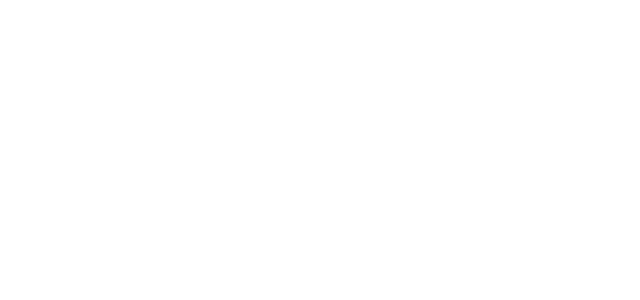
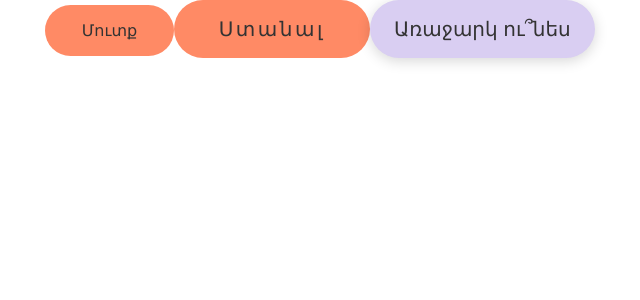
Before and after one commit to RobertPoghosyan/Boxy, a React (Create React App) app: page / in a window 1280 px wide. Shown: the top 300 px of the page, without its empty margins (326-966 px from the left). Built offline with nearby package versions, Linux system fonts and the light colour scheme.

Commit message:
Created 3 Buttons with styles

```diff
--- a/src/App.css
+++ b/src/App.css
@@ -1,3 +1,63 @@
 .App {
   text-align: center;
 }
+
+.btn-header {
+  font-size: 16px;
+  padding: 15px 35.5px;
+  border-radius: 34px;
+  color: #333;
+  border: 1px solid transparent;
+  background-color: #ff8a65;
+  text-align: center;
+  margin-left: 12px;
+  outline: none;
+}
+
+.btn-header:hover {
+  background-color: #ff7a50;
+  transform: none;
+}
+
+.btn-main {
+  font-size: 20px;
+  letter-spacing: 2.5px;
+  margin-top: 40px;
+  padding: 16px 44px;
+  border-radius: 48px;
+  animation: btn-attention 0.5s;
+  animation-iteration-count: 6;
+  animation-delay: 2s;
+  background-color: #ff8a65;
+  text-align: center;
+  color: #333;
+  border: 1px solid transparent;
+  text-transform: none;
+  line-height: normal;
+  margin: 0;
+  vertical-align: baseline;
+}
+
+.btn-main:hover {
+  background-color: #ff7a50;
+}
+
+.btn-footer {
+  font-size: 20px;
+  padding: 16px 23px;
+  box-shadow: 0 3px 14px rgba(0, 0, 0, 0.160784);
+  background: #d9cef2;
+  text-align: center;
+  border-radius: 34px;
+  color: #333;
+  border: 1px solid transparent;
+  text-transform: none;
+  cursor: pointer;
+  line-height: normal;
+  margin: 0;
+  vertical-align: baseline;
+}
+
+.btn-footer:hover {
+  background-color: #d0b8fe;
+}
--- a/src/App.js
+++ b/src/App.js
@@ -1,11 +1,15 @@
 import React from 'react';
+
+import Button from './Button/Button';
 
 import './App.css';
 
 function App() {
   return (
     <div className="App">
-
+       <Button className="btn-header" > Մուտք </Button>
+       <Button className="btn-main" > Ստանալ </Button>
+       <Button className="btn-footer" > Առաջարկ ու՞նես </Button>
     </div>
   );
 }
--- a/src/Button/Button.js
+++ b/src/Button/Button.js
@@ -1,11 +1,12 @@
-import React from 'react';
+import React from "react";
 
-const Button = ({ onCLick }) => {
-    return (
-        <button onClick={onCLick}>
-            Click
-        </button>
-    )
-}
+const Button = (props) => {
+  const { type, onClick, className,children } = props;
+  return (
+    <button type={type} onClick={onClick} className={className}>
+      {children}
+    </button>
+  );
+};
 
 export default Button;
--- /dev/null
+++ b/src/Button/Button.scss
@@ -0,0 +1,16 @@
+.btn-header {
+    font-size: 16px;
+    padding: 15px 35.5px;
+    border-radius: 34px;
+    color: #333;
+    border: 1px solid transparent;
+    background-color: #ff8a65;
+    text-align: center;
+    margin-left: 12px;
+    outline: none;
+  }
+
+  .btn-header:hover {
+    background-color: #ff7a50;
+    transform: none;
+  }
```
